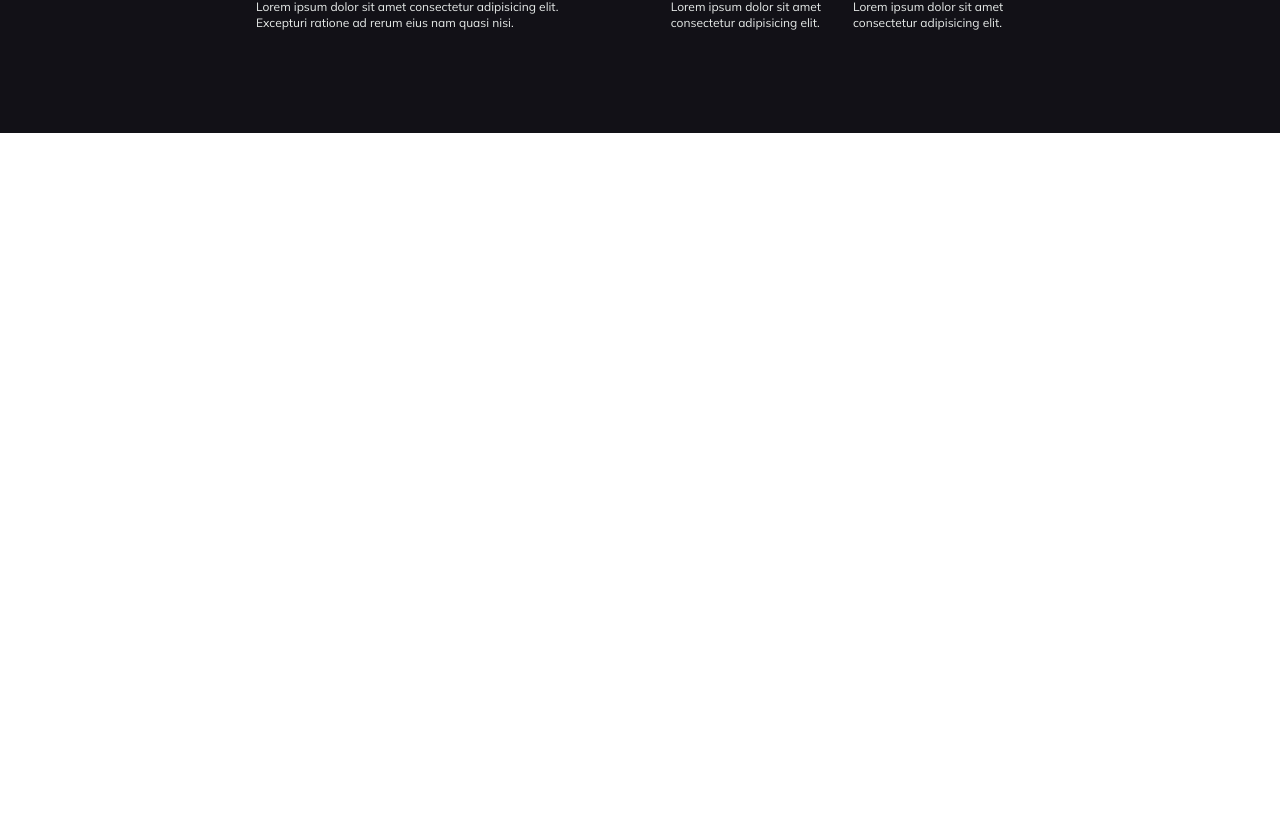
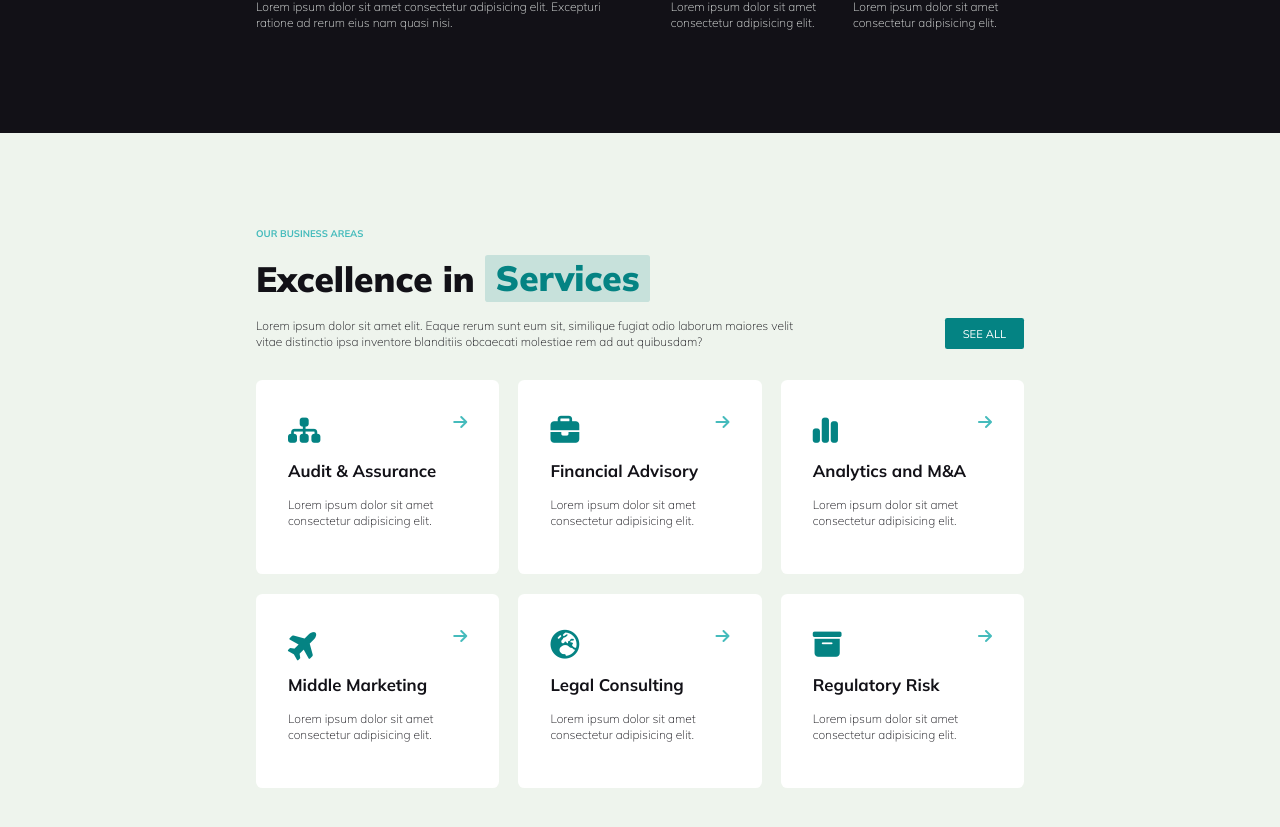
Before and after one commit to Borrellsss/proj-html-vuejs, a Vue app: page / in a window 1280 px wide. Shown: the part 857-1684 px from the top of the page. Before the commit the page ends 990 px from the top, so only its background shows below. Built offline with nearby package versions, Linux system fonts and the light colour scheme.

Commit message:
secondSection done

```diff
--- a/src/App.vue
+++ b/src/App.vue
@@ -5,6 +5,7 @@
 
     <!-- MAIN -->
     <FirstSectionComponent/>
+    <SecondSectionComponent/>
 
     <!-- FOOTER -->
   </div>
@@ -14,6 +15,7 @@
 // *IMPORTS
 import HeaderComponent from "./components/HeaderComponent.vue";
 import FirstSectionComponent from "./components/FirstSectionComponent.vue";
+import SecondSectionComponent from "./components/SecondSectionComponent.vue";
 
 // *DATA
 export default {
@@ -21,6 +23,7 @@ export default {
   components: {
     HeaderComponent,
     FirstSectionComponent,
+    SecondSectionComponent,
   },
   data() {
     return {
--- a/src/components/FirstSectionComponent.vue
+++ b/src/components/FirstSectionComponent.vue
@@ -12,7 +12,7 @@
                     <p>Lorem ipsum dolor sit amet consectetur adipisicing elit. Excepturi ratione ad rerum eius nam quasi nisi.</p>
                 </div>
                 <div class="first-section-right">
-                    <div class="flex wrap">
+                    <div class="first-section-cards flex wrap">
                         <FirstSectionCardComponent v-for="element in firstSectionCardsArray" :key="element.id" :firstSectionCard="element"/>
                     </div>
                 </div>
@@ -75,7 +75,6 @@ export default {
 
 // *STYLING
 section {
-    padding-block: $main-sections-padding;
     background-color: $first-color;
 
     :is(.first-section-left, .first-section-right) {
@@ -85,7 +84,7 @@ section {
 .first-section-right {
     align-self: flex-end;
 
-    > .flex {
+    > .first-section-cards {
         gap: 0.7rem;
     }
 }
--- /dev/null
+++ b/src/components/SecondSectionCardComponent.vue
@@ -0,0 +1,69 @@
+<template>
+    <div class="second-section-card">
+        <div class="flex justify-between">
+            <span class="card-icon">
+                <i :class="secondSectionCard.icon"></i>
+            </span>
+            <span class="arrow">
+                <a href="#">
+                    <i class="fa-solid fa-arrow-right"></i>
+                </a>
+            </span>
+        </div>
+        <h3>
+            {{secondSectionCard.title}}
+        </h3>
+        <p>
+            {{secondSectionCard.text}}
+        </p>
+    </div>
+</template>
+
+<script>
+// *IMPORTS
+
+export default {
+    name: "SecondSectionCardComponent",
+    components: {
+
+    },
+    props: {
+        secondSectionCard: Object,
+    },
+    data() {
+        return {
+
+        }
+    },
+    methods: {
+
+    },
+}
+</script>
+
+<style lang="scss" scoped>
+// *IMPORTS
+@import "../style/variables.scss";
+
+// *STYLING
+.second-section-card {
+    padding: 2rem;
+    width: calc((100% / 3) - 0.8rem);
+    background-color: $second-color;
+    border-radius: 0.4rem;
+
+    .flex {
+        margin-bottom: 0.75rem;
+    }
+}
+.card-icon {
+    font-size: 1.8rem;
+    color: $third-color;
+}
+.arrow {
+    color: $seventh-color;
+}
+.fa-solid.fa-plane {
+    transform: rotatez(-45deg);
+}
+</style>
--- /dev/null
+++ b/src/components/SecondSectionComponent.vue
@@ -0,0 +1,101 @@
+<template>
+    <section class="light-background">
+        <div class="container">
+            <span class="before-title small-text">OUR BUSINESS AREAS</span>
+            <h2 class="black-title">
+                Excellence in
+                <span class="word-wrapper word-green">Services</span>
+            </h2>
+            <div class="second-section-text flex justify-between">
+                <p>Lorem ipsum dolor sit amet elit. Eaque rerum sunt eum sit, similique fugiat odio laborum maiores velit vitae distinctio ipsa inventore blanditiis obcaecati molestiae rem ad aut quibusdam?</p>
+                <a class="btn green" href="#">SEE ALL</a>
+            </div>
+            <div class="second-section-cards flex wrap">
+                <SecondSectionCardComponent v-for="element in secondSectionCardsArray" :key="element.id" :secondSectionCard="element"/>
+            </div>
+        </div>
+    </section>
+</template>
+
+<script>
+// *IMPORTS
+import SecondSectionCardComponent from "./SecondSectionCardComponent.vue";
+
+export default {
+    name: "SecondSectionComponent",
+    components: {
+        SecondSectionCardComponent,
+    },
+    props: {
+
+    },
+    data() {
+        return {
+            secondSectionCardsArray: [
+                {
+                    id: 1,
+                    icon: "fa-solid fa-sitemap",
+                    title: "Audit & Assurance",
+                    text: "Lorem ipsum dolor sit amet consectetur adipisicing elit.",
+                },
+                {
+                    id: 2,
+                    icon: "fa-solid fa-briefcase",
+                    title: "Financial Advisory",
+                    text: "Lorem ipsum dolor sit amet consectetur adipisicing elit.",
+                },
+                {
+                    id: 3,
+                    icon: "fa-solid fa-chart-simple",
+                    title: "Analytics and M&A",
+                    text: "Lorem ipsum dolor sit amet consectetur adipisicing elit.",
+                },
+                {
+                    id: 4,
+                    icon: "fa-solid fa-plane",
+                    title: "Middle Marketing",
+                    text: "Lorem ipsum dolor sit amet consectetur adipisicing elit.",
+                },
+                {
+                    id: 5,
+                    icon: "fa-solid fa-earth-europe",
+                    title: "Legal Consulting",
+                    text: "Lorem ipsum dolor sit amet consectetur adipisicing elit.",
+                },
+                {
+                    id: 6,
+                    icon: "fa-solid fa-box-archive",
+                    title: "Regulatory Risk",
+                    text: "Lorem ipsum dolor sit amet consectetur adipisicing elit.",
+                },
+            ]
+        }
+    },
+    methods: {
+
+    },
+}
+</script>
+
+<style lang="scss" scoped>
+// *IMPORTS
+@import "../style/variables.scss";
+
+// *STYLING
+section {
+    background-color: #eef4ed;
+}
+p {
+    width: 73%;
+}
+.second-section-text {
+    margin-bottom: 1rem;
+
+    > .btn {
+        align-self: flex-start;
+    }
+}
+.second-section-cards {
+    gap: 1.2rem;
+}
+</style>
--- a/src/style/common.scss
+++ b/src/style/common.scss
@@ -61,10 +61,12 @@ p {
     margin-bottom: 0.85rem;
     line-height: 1rem;
     font-size: $p-font-size;
+    font-weight: 100;
 }
 
 // *COMMON
 section {
+    padding-block: $main-sections-padding;
 
     &.dark-background {
         color: $eleventh-color;
@@ -135,9 +137,10 @@ section {
     border-radius: 0.08em;
 
     &.word-white {
-        background-color: #07828233;
+        background-color: $word-wrapper-bg-color;
     }
     &.word-green {
-
+        color: $third-color;
+        background-color: $word-wrapper-bg-color;
     }
 }
--- a/src/style/variables.scss
+++ b/src/style/variables.scss
@@ -19,6 +19,7 @@ $seventeenth-color: #078282;
 $eighteenth-color: #3d4955;
 $nineteenth-color: #dc945c;
 $twentieth-color: #21333e;
+$word-wrapper-bg-color: #0782822b;
 
 // *FONT
 // *FONT SIZES
```
